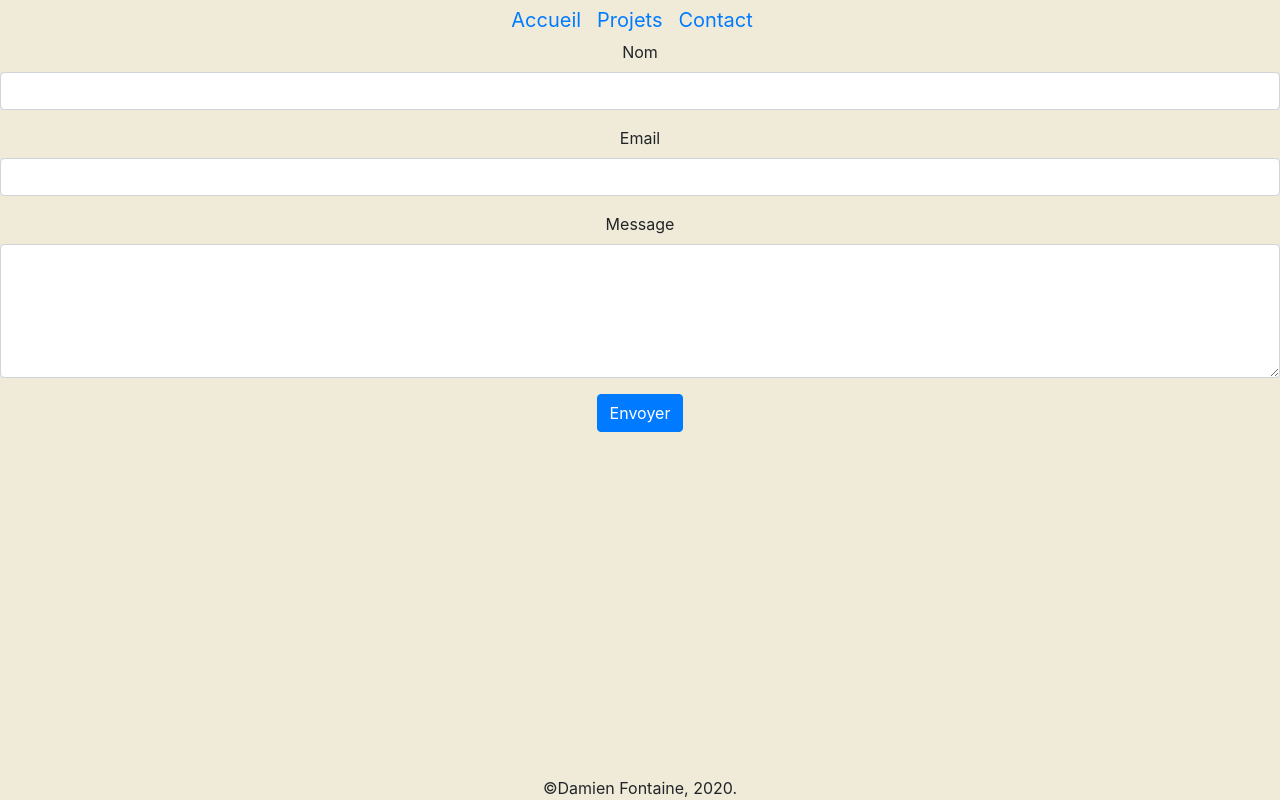
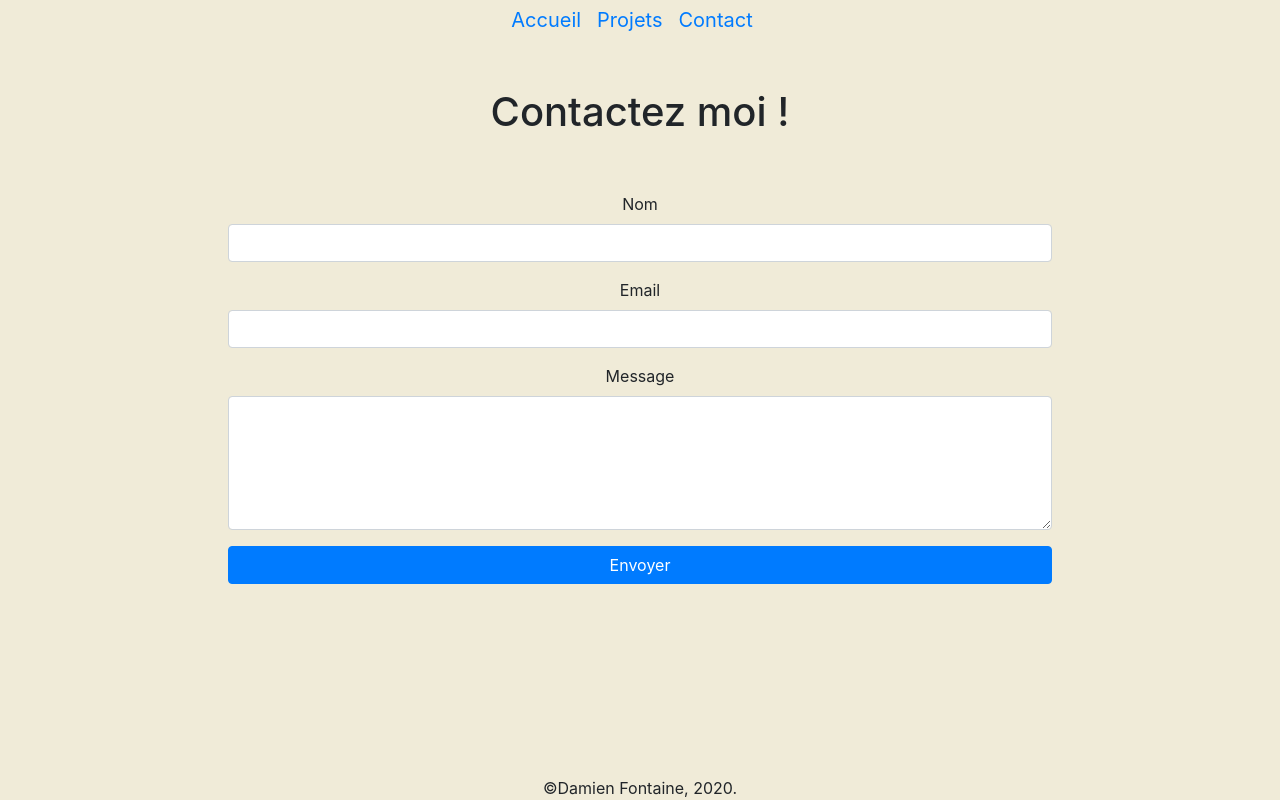
Before and after one commit to iamdamienfontaine/iamdamienfontaine, a React (Create React App) app: page /contact in a window 1280 px wide. Built offline with nearby package versions, Linux system fonts and the light colour scheme.

Commit message:
First commit 2 :)

```diff
--- a/src/App.css
+++ b/src/App.css
@@ -20,6 +20,6 @@ body{
   z-index: 2;
 }
 
-.contact-form{
-  width: 50%;
+#navbar1{
+
 }
--- a/src/App.js
+++ b/src/App.js
@@ -7,6 +7,7 @@ import Navbar from './component/layouts/Header.js';
 import Index from './component/Index.js';
 import Contact from './component/Contact.js';
 import Projet from './component/Projet.js';
+
 
 
 
--- a/src/component/Contact.js
+++ b/src/component/Contact.js
@@ -38,9 +38,10 @@ render() {
 
 
 
-
-
-
+      <h1>Contactez moi !</h1>
+      <br/>
+      <br/>
+      <div className="col-md-8 m-auto">
         <form id="contact-form" onSubmit={this.handleSubmit.bind(this)} method="POST">
 
           <div className="form-group">
@@ -55,9 +56,11 @@ render() {
               <label htmlFor="message">Message</label>
               <textarea className="form-control" rows="5" value={this.state.message} onChange={this.onMessageChange.bind(this)} />
           </div>
-        <button type="submit" className="btn btn-primary">Envoyer</button>
+
+          <button type="submit" className="btn btn-primary justify-content-center d-flex w-100">Envoyer</button>
 
         </form>
+      </div>
     </div>
  );
 }
--- a/src/component/Index.js
+++ b/src/component/Index.js
@@ -8,9 +8,12 @@ class Index extends React.Component {
         return(
 
             <div className="App">
-
+            <br/>
             <h1>Mon site internet est encore en développement !</h1>
+            <br/>
             <h2>Auteur : Damien Fontaine - étudiant en informatique </h2>
+            <br/>
+            <br/>
             <img src={profilImage} alt="profil" width="150px" height="200px" />
             </div>
 
--- a/src/component/layouts/Header.js
+++ b/src/component/layouts/Header.js
@@ -31,8 +31,11 @@ class Header extends Component{
                         </div>
                     </nav>
                 </div>
+                <br/>
+                <br/>
 
             </header>
+
         );
 
     }
```
Lines whose indentation alone changed are shown as unchanged.
